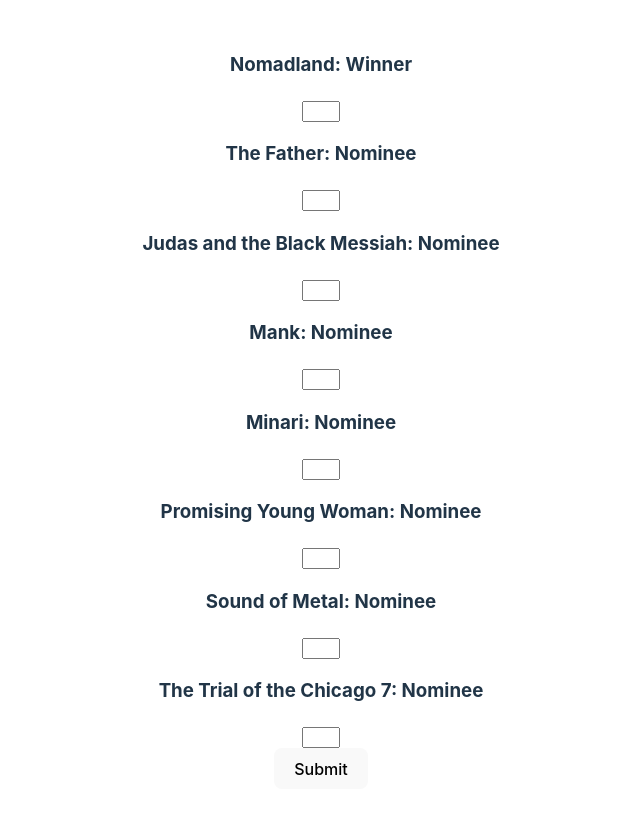
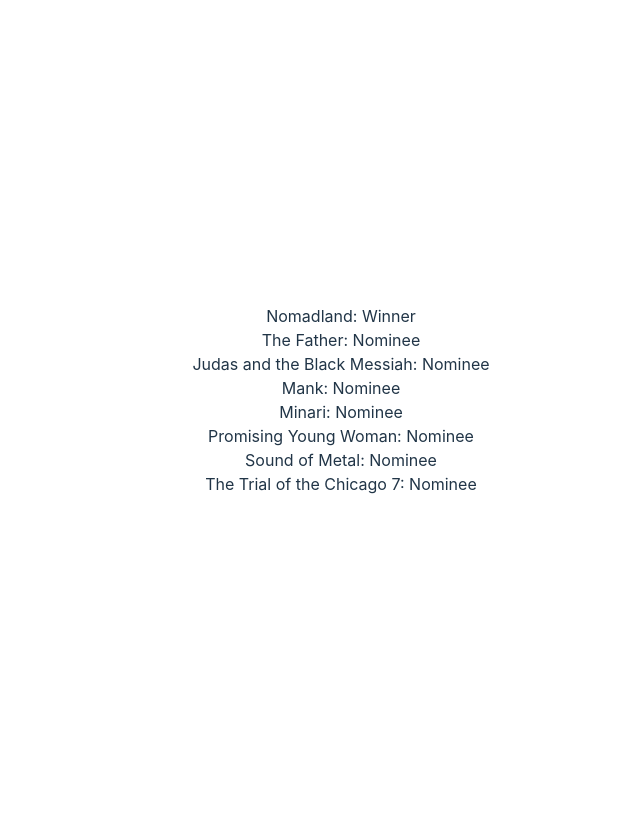
Before and after one commit to rohansinha01/oscars, a React (Vite) app: page / in a window 1280 px wide. Shown: the top 814 px of the page, without its empty margins (319-959 px from the left). Built offline with nearby package versions, Linux system fonts and the light colour scheme.

Commit message:
back to basic

```diff
--- a/src/App.jsx
+++ b/src/App.jsx
@@ -1,11 +1,12 @@
 import Ranker from './components/Ranker'
+import data from '../src/data/movies.json'
 import './App.css'
 
 function App() {
 
   return (
     <>
-    <Ranker />
+    <Ranker data={data}/>
     </>
   )
 }
--- a/src/components/Ranker.jsx
+++ b/src/components/Ranker.jsx
@@ -1,53 +1,18 @@
-import { useState } from 'react';
-import data from '../data/movies.json';
+import data from '../data/movies.json'
 
 const Ranker = () => {
-    const [movieVotes, setMovieVotes] = useState({});
-    const [usedRanks, setUsedRanks] = useState(new Set());
-    const [sortedMovies, setSortedMovies] = useState(data);
 
-    function handleChange(e, index) {
-        const { value } = e.target;
-        const rank = parseInt(value, 10);
+return (
+    <ul>
+        {data.map(({index, title, status}) => (
 
-        if (usedRanks.has(rank)) {
-            alert('This rank is already taken. Please choose another rank.');
-            return;
-        }
+           <div key={index}>
 
-        setMovieVotes((prevVotes) => {
-            const newVotes = { ...prevVotes, [index]: rank };
-            const newUsedRanks = new Set(Object.values(newVotes));
-            setUsedRanks(newUsedRanks);
-            return newVotes;
-        });
-    }
+           {title}: {status}
+        </div>
+        ))}
+    </ul>
+  )
+}
 
-    function handleClick() {
-        const sorted = [...data].sort((a, b) => {
-            const rankA = movieVotes[data.indexOf(a)] || Infinity;
-            const rankB = movieVotes[data.indexOf(b)] || Infinity;
-            return rankA - rankB;
-        });
-        setSortedMovies(sorted);
-    }
-
-    return (
-        <div>
-            {sortedMovies.map((item, index) => (
-                <div key={index}>
-                    <h3>{item.title}: {item.status}</h3>
-                    <input
-                        type='number'
-                        name='rank'
-                        value={movieVotes[data.indexOf(item)] || ''}
-                        onChange={(e) => handleChange(e, data.indexOf(item))}
-                    />
-                </div>
-            ))}
-            <button onClick={handleClick}>Submit</button>
-        </div>
-    );
-};
-
-export default Ranker;
+export default Ranker
--- a/src/data/movies.json
+++ b/src/data/movies.json
@@ -1,33 +1,41 @@
 [
     {
+        "index": 1,
         "title": "Nomadland",
         "status": "Winner"
     },
     {
+        "index": 2,
         "title": "The Father",
         "status": "Nominee"
     },
     {
+        "index": 3,
         "title": "Judas and the Black Messiah",
         "status": "Nominee"
     },
     {
+        "index": 4,
         "title": "Mank",
         "status": "Nominee"
     },
     {
+        "index": 5,
         "title": "Minari",
         "status": "Nominee"
     },
     {
+        "index": 6,
         "title": "Promising Young Woman",
         "status": "Nominee"
     },
     {
+        "index": 7,
         "title": "Sound of Metal",
         "status": "Nominee"
     },
     {
+        "index": 8,
         "title": "The Trial of the Chicago 7",
         "status": "Nominee"
     }
```
